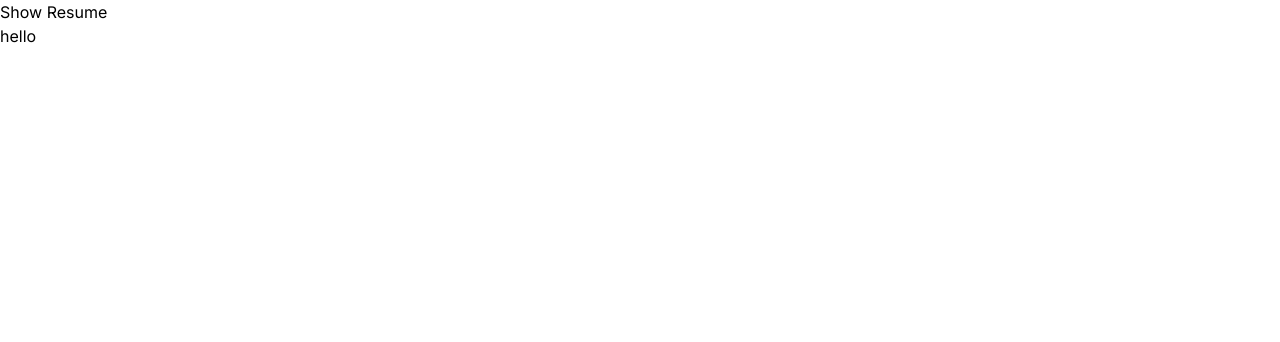
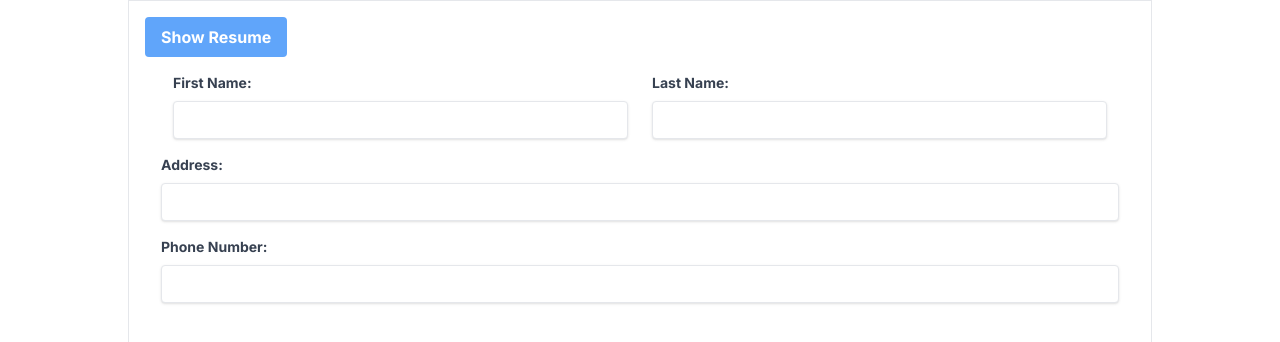
Before and after one commit to Agoews/resume_builder, a Next.js app: page / in a window 1280 px wide. Shown: the top 342 px of the page. Built offline with nearby package versions, Linux system fonts and the light colour scheme.

Commit message:
changed to pnpm from npm

```diff
--- a/src/app/components/inputs.tsx
+++ b/src/app/components/inputs.tsx
@@ -1,8 +1,73 @@
+import React, { useState } from "react";
 
 export default function Inputs() {
+  const [nameFirst, setNameFirst] = useState("");
+  const [nameLast, setNameLast] = useState("");
+  const [address, setAddress] = useState("");
+  const [phoneNumber, setPhoneNumber] = useState("");
+
   return (
-    <div>
-      hello
+    <div className="p-4">
+      <div className="flex flex-col md:flex-row">
+        <div className="md:w-1/2 px-3 mb-6 md:mb-0">
+          <label
+            className="block text-gray-700 text-sm font-bold mb-2"
+            htmlFor="nameFirst"
+          >
+            First Name:
+          </label>
+          <input
+            className="shadow appearance-none border rounded w-full py-2 px-3 text-gray-700 leading-tight"
+            type="text"
+            id="nameFirst"
+            value={nameFirst}
+            onChange={(e) => setNameFirst(e.target.value)}
+          />
+        </div>
+        <div className="md:w-1/2 px-3">
+          <label
+            className="block text-gray-700 text-sm font-bold mb-2"
+            htmlFor="nameLast"
+          >
+            Last Name:
+          </label>
+          <input
+            className="shadow appearance-none border rounded w-full py-2 px-3 text-gray-700 leading-tight"
+            type="text"
+            id="nameLast"
+            value={nameLast}
+            onChange={(e) => setNameLast(e.target.value)}
+          />
+        </div>
+      </div>
+
+      <label
+        className="block text-gray-700 text-sm font-bold mb-2 mt-4"
+        htmlFor="address"
+      >
+        Address:
+      </label>
+      <input
+        className="shadow appearance-none border rounded w-full py-2 px-3 text-gray-700 leading-tight"
+        type="text"
+        id="address"
+        value={address}
+        onChange={(e) => setAddress(e.target.value)}
+      />
+
+      <label
+        className="block text-gray-700 text-sm font-bold mb-2 mt-4"
+        htmlFor="phone-number"
+      >
+        Phone Number:
+      </label>
+      <input
+        className="shadow appearance-none border rounded w-full py-2 px-3 text-gray-700 leading-tight"
+        type="tel"
+        id="phone-number"
+        value={phoneNumber}
+        onChange={(e) => setPhoneNumber(e.target.value)}
+      />
     </div>
-  )
+  );
 }
--- a/src/app/components/resume.tsx
+++ b/src/app/components/resume.tsx
@@ -1,7 +1,7 @@
 export default function Resume() {
   return (
     <div>
-      <div className="m-auto bg-white w-[80vw] h-[90vh] border p-4">
+      <div >
         <div className="flex flex-col items-center justify-center">
           <h1 className="text-2xl font-bold mb-2">Name</h1>
           <sub className="block mb-4">Contact Info</sub>
--- a/src/app/page.tsx
+++ b/src/app/page.tsx
@@ -1,17 +1,21 @@
-"use client"
+"use client";
 
-import React, { useState } from 'react'
+import React, { useState } from "react";
 import Resume from "./components/resume";
 import Inputs from "./components/inputs";
 
 export default function Home() {
-  const [toggleInputs, setToggleInputs] = useState(true)
+  const [toggleInputs, setToggleInputs] = useState(true);
 
   return (
-    <div >
-      <button onClick={() => setToggleInputs(!toggleInputs)}>
-        {toggleInputs ? 'Show Resume' : 'Show Inputs'}
+    <div className="m-auto bg-white w-[80vw] h-[90vh] border p-4">
+      <button
+        className="bg-blue-400 hover:bg-blue-300 text-white font-bold py-2 px-4 rounded"
+        onClick={() => setToggleInputs(!toggleInputs)}
+      >
+        {toggleInputs ? "Show Resume" : "Show Inputs"}
       </button>
+
       {toggleInputs ? <Inputs /> : <Resume />}
     </div>
   );
```
Also changed, not shown: 2 other files (tests, documents, lock files or other folders).
